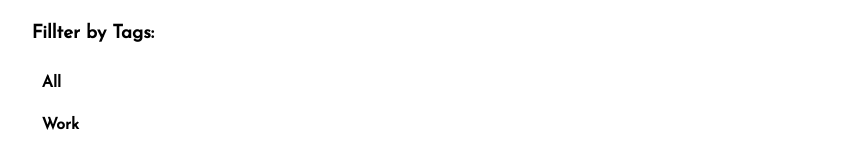
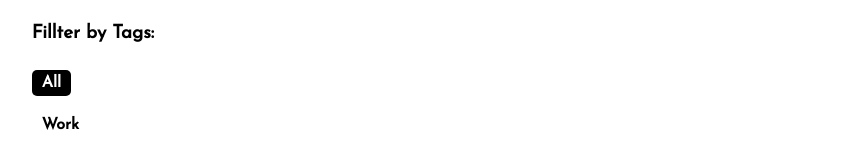
Before and after one commit to 0xRishav/Task-Edge, a React (Create React App) app: page / in a window 1280 px wide. Shown: the part 166-322 px from the top of the page, without its empty margins (135-998 px from the left). Built offline with nearby package versions, Linux system fonts and the light colour scheme.

Commit message:
changes initial active filter to all

```diff
--- a/src/components/app/App.js
+++ b/src/components/app/App.js
@@ -89,7 +89,7 @@ function useLocalStorage(key, initialValue) {
   const [isFilterActive, setIsFilterActive] = useState(false);
 
   // This state is to track which filter tag is active
-  const [activeFilterTag, setActiveFilterTag] = useState('');
+  const [activeFilterTag, setActiveFilterTag] = useState('All');
 
   // const [filteredPinnedArr, setFilteredPinnedArr] = useState([]);
   const [filteredAllArr, setFilteredAllArr] = useState([]);
```
